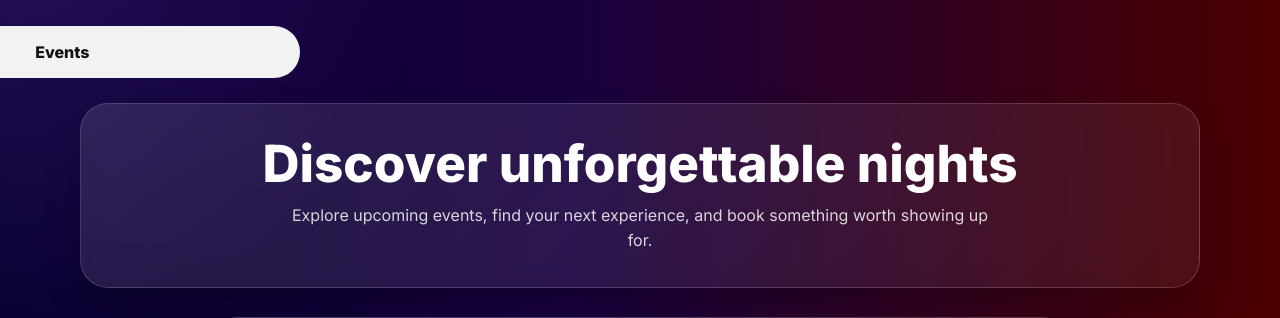
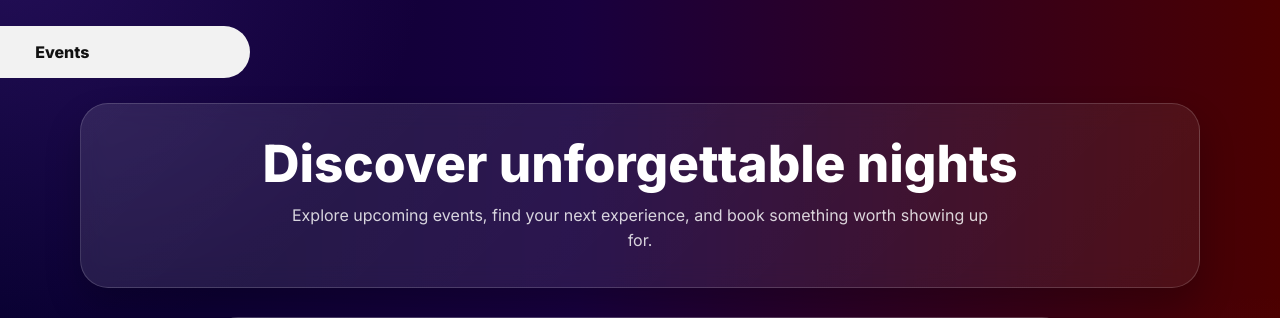
Before and after one commit to adoleyvanessa-prog/topeventnite, a Django app: page /events/ in a window 1280 px wide. Shown: the part 71-389 px from the top of the page. Run offline with Django 5.2, Linux system fonts and the light colour scheme; data that the repository does not hold is empty.

Commit message:
title pill width change

```diff
--- a/events/static/events/css/booking_confirmation.css
+++ b/events/static/events/css/booking_confirmation.css
@@ -15,7 +15,7 @@
 .page-pill {
     display: inline-flex;
     align-items: center;
-    min-width: 300px;
+    min-width: 250px;
     min-height: 52px;
     padding: 0.8rem 2.2rem;
     margin: 0 0 1.6rem 0;
--- a/events/static/events/css/create_event.css
+++ b/events/static/events/css/create_event.css
@@ -18,7 +18,7 @@ padding: 1.6rem 0 3rem;
 .section-title-pill {
 display: inline-flex;
 align-items: center;
-min-width: 300px;
+min-width: 250px;
 min-height: 52px;
 padding: 0.8rem 2.2rem;
 margin: 0 0 1.6rem 0;
--- a/events/static/events/css/edit_event.css
+++ b/events/static/events/css/edit_event.css
@@ -18,7 +18,7 @@ padding: 1.6rem 0 3rem;
 .section-title-pill {
 display: inline-flex;
 align-items: center;
-min-width: 300px;
+min-width: 250px;
 min-height: 52px;
 padding: 0.8rem 2.2rem;
 margin: 0 0 1.6rem 0;
--- a/events/static/events/css/event_attendees.css
+++ b/events/static/events/css/event_attendees.css
@@ -18,7 +18,7 @@
 .section-title-pill {
     display: inline-flex;
     align-items: center;
-    min-width: 300px;
+    min-width: 250px;
     min-height: 52px;
     padding: 0.8rem 2.2rem;
     margin: 0 0 1.6rem 0;
--- a/events/static/events/css/event_list.css
+++ b/events/static/events/css/event_list.css
@@ -18,7 +18,7 @@ padding: 1.6rem 0 3rem;
 .section-title-pill {
 display: inline-flex;
 align-items: center;
-min-width: 300px;
+min-width: 250px;
 min-height: 52px;
 padding: 0.8rem 2.2rem;
 margin: 0 0 1.6rem 0;
--- a/events/static/events/css/payment_cancel.css
+++ b/events/static/events/css/payment_cancel.css
@@ -18,7 +18,7 @@ padding: 1.6rem 0 3rem;
 .section-title-pill {
 display: inline-flex;
 align-items: center;
-min-width: 300px;
+min-width: 250px;
 min-height: 52px;
 padding: 0.8rem 2.2rem;
 margin: 0 0 1.6rem 0;
```
